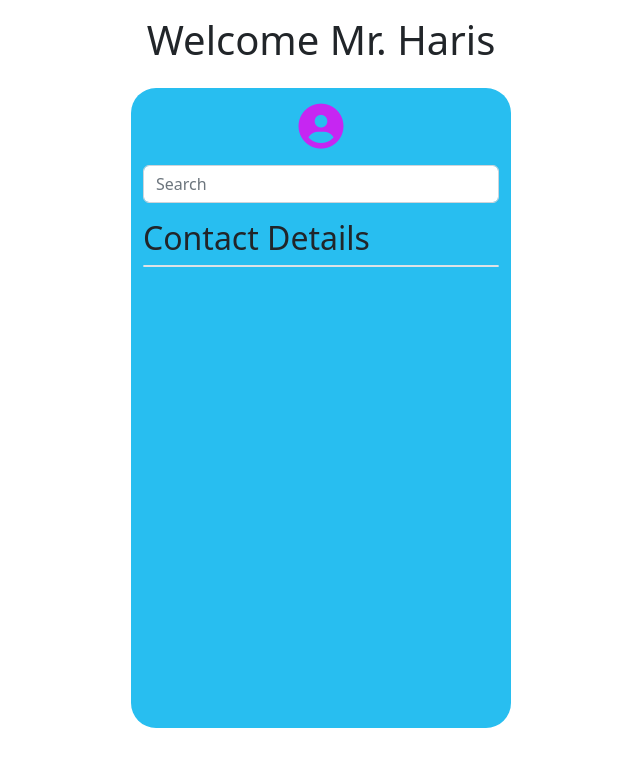
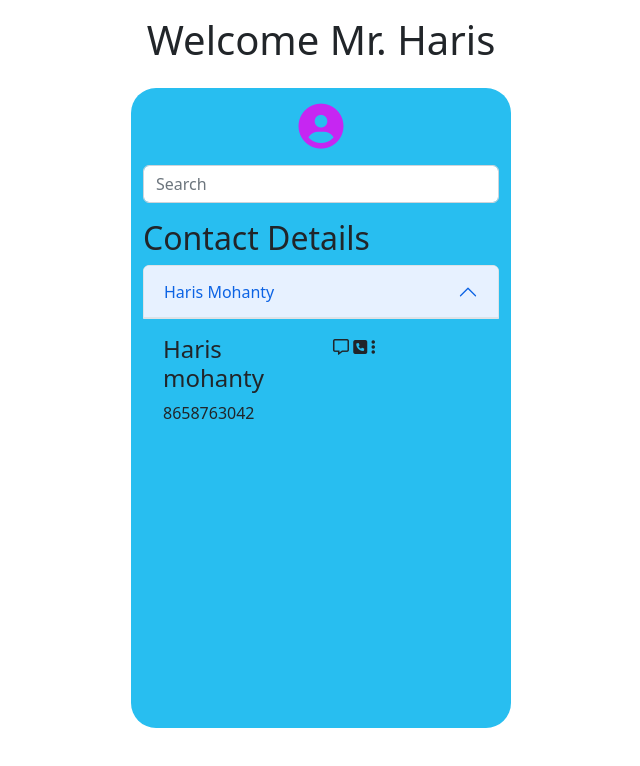
Before and after one commit to Haris-Mohanty/Contact-Saver-Application, a website built with Vite: page Contact/contact.html in a window 1280 px wide. Shown: the whole page, without its empty margins (319-959 px from the left). Built offline with nearby package versions, Linux system fonts and the light colour scheme.

Commit message:
ACCORDION design processing....

```diff
--- a/Contact/contact.html
+++ b/Contact/contact.html
@@ -42,8 +42,23 @@
           <div class="accordion">
             <div class="accordion-item">
               <h5 class="accordion-header">
-
+                <button class="accordion-button" data-bs-toggle="collapse" data-bs-target="#collapse-1">Haris Mohanty</button>
               </h5>
+            </div>
+            <div class="accordion-collapse collapse show" id="collapse-1">
+              <div class="accordion-body">
+                <div class="row">
+                  <div class="col-md-6">
+                    <h4>Haris mohanty</h4>
+                    <p>8658763042</p>
+                  </div>
+                  <div class="col-md-6">
+                    <i class="fa-regular fa-message"></i>
+                    <i class="fa-solid fa-square-phone"></i>
+                    <i class="fa-solid fa-ellipsis-vertical"></i>
+                  </div>
+                </div>
+              </div>
             </div>
           </div>
         </div>
```
